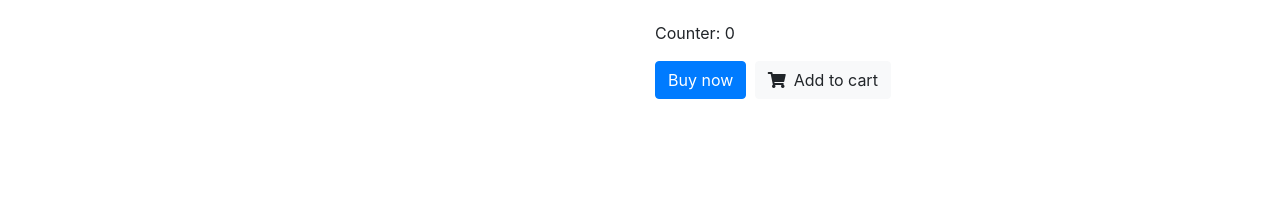
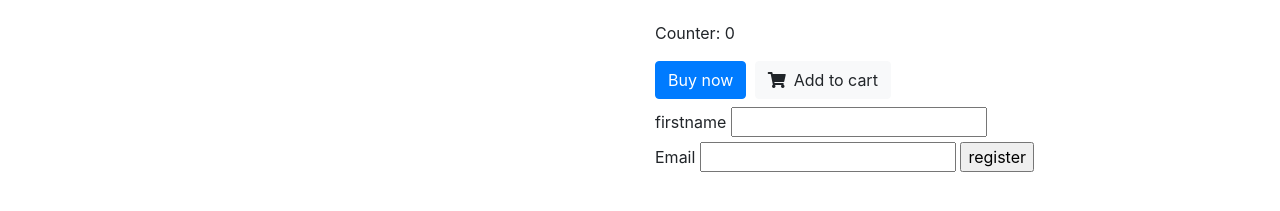
Before and after one commit to MaiHoa150801/VueJSLearn, a plain HTML site: page index.html in a window 1280 px wide. Shown: the part 409-620 px from the top of the page. Drawn offline with nearby package versions, Linux system fonts and the light colour scheme.

Commit message:
07_Event Modifiers

```diff
--- a/index.html
+++ b/index.html
@@ -207,6 +207,13 @@
           <button type="button" class="btn btn-light btn-md mr-1 mb-2">
             <i class="fas fa-shopping-cart pr-2"></i>Add to cart
           </button>
+          <form action="about.html" v-on:submit.prevent="handerSubmitForm">
+              <label for=""> firstname</label>
+              <input type="text" name="name"> <br>
+              <label for="">Email</label>
+              <input type="text" name="email">
+              <input type="submit" value="register">
+          </form>
         </div>
       </div>
     </section>
--- a/main.js
+++ b/main.js
@@ -20,6 +20,10 @@ var vueInstance = new Vue ({
         handerClick(e, number){
             console.log('click', e);
             this.counter += number;
+        },
+
+        handerSubmitForm(e){
+            console.log(e);
         }
     }
 });
```
